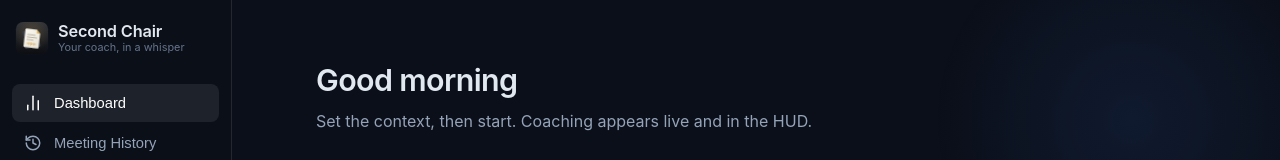
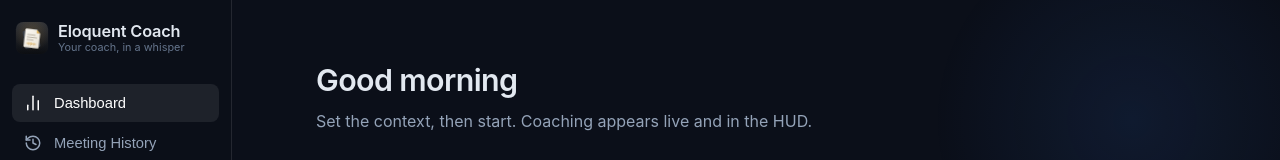
Before and after one commit to pa1sreepada/eloquent-coach, a React (Vite) app in the folder app/: page / in a window 1280 px wide. Shown: the top 160 px of the page. Built offline with nearby package versions, Linux system fonts and the light colour scheme; no server answers.

Commit message:
Rename the app back to Eloquent Coach
Keeps the icon. Moves the old 'Second Chair' Application Support folder
on first launch so saved preferences carry over.

Co-authored-by: Copilot <223556219+Copilot@users.noreply.github.com>

```diff
--- a/app/electron/prompterWindow.ts
+++ b/app/electron/prompterWindow.ts
@@ -97,7 +97,7 @@ function parsePayload(p: unknown): Payload | null {
 function advanceSlide() {
   if (process.platform !== 'darwin' || !state?.settings.advanceSlides) return
   execFile('osascript', ['-e', 'tell application "System Events" to key code 124'], (err) => {
-    if (err) send('prompter:notice', 'Couldn’t advance the slide. Allow Second Chair under System Settings → Privacy & Security → Accessibility.')
+    if (err) send('prompter:notice', 'Couldn’t advance the slide. Allow Eloquent Coach under System Settings → Privacy & Security → Accessibility.')
   })
 }
 
--- a/app/index.html
+++ b/app/index.html
@@ -4,7 +4,7 @@
     <meta charset="UTF-8" />
     <link rel="icon" type="image/svg+xml" href="/src/assets/icon.svg" />
     <meta name="viewport" content="width=device-width, initial-scale=1.0" />
-    <title>Second Chair</title>
+    <title>Eloquent Coach</title>
   </head>
   <body>
     <div id="root"></div>
--- a/app/src/App.tsx
+++ b/app/src/App.tsx
@@ -76,7 +76,7 @@ function App() {
           {/* The SVG has macOS icon-grid padding; scale it so the tile fills 32px. */}
           <img src={appIcon} alt="" width={40} height={40} style={{ margin: '-4px', flexShrink: 0 }} />
           <div className="label" style={{ lineHeight: 1.15, whiteSpace: 'nowrap' }}>
-            <div style={{ fontSize: '1.02rem', fontWeight: 600, letterSpacing: '-0.01em' }}>Second Chair</div>
+            <div style={{ fontSize: '1.02rem', fontWeight: 600, letterSpacing: '-0.01em' }}>Eloquent Coach</div>
             <div style={{ fontSize: '0.68rem', color: 'var(--text-tertiary)' }}>Your coach, in a whisper</div>
           </div>
         </div>
--- a/app/src/prompter/PrompterApp.tsx
+++ b/app/src/prompter/PrompterApp.tsx
@@ -51,7 +51,7 @@ export default function PrompterApp() {
   }, [])
 
   if (!payload) {
-    return <div className="pr" style={{ ['--bg' as string]: settings.opacity }}><div className="pr-empty">Open a script from Teleprompter in Second Chair.</div></div>
+    return <div className="pr" style={{ ['--bg' as string]: settings.opacity }}><div className="pr-empty">Open a script from Teleprompter in Eloquent Coach.</div></div>
   }
   return <Session key={runKey} payload={payload} settings={settings} meetingId={meetingId}
     onSettings={updateSettings} onRestart={() => setRunKey(k => k + 1)} />
```
Also changed, not shown: app/electron/main.ts (+8 -1 lines), app/package.json (+4 -4 lines), 2 other files (tests, documents, lock files or other folders).
